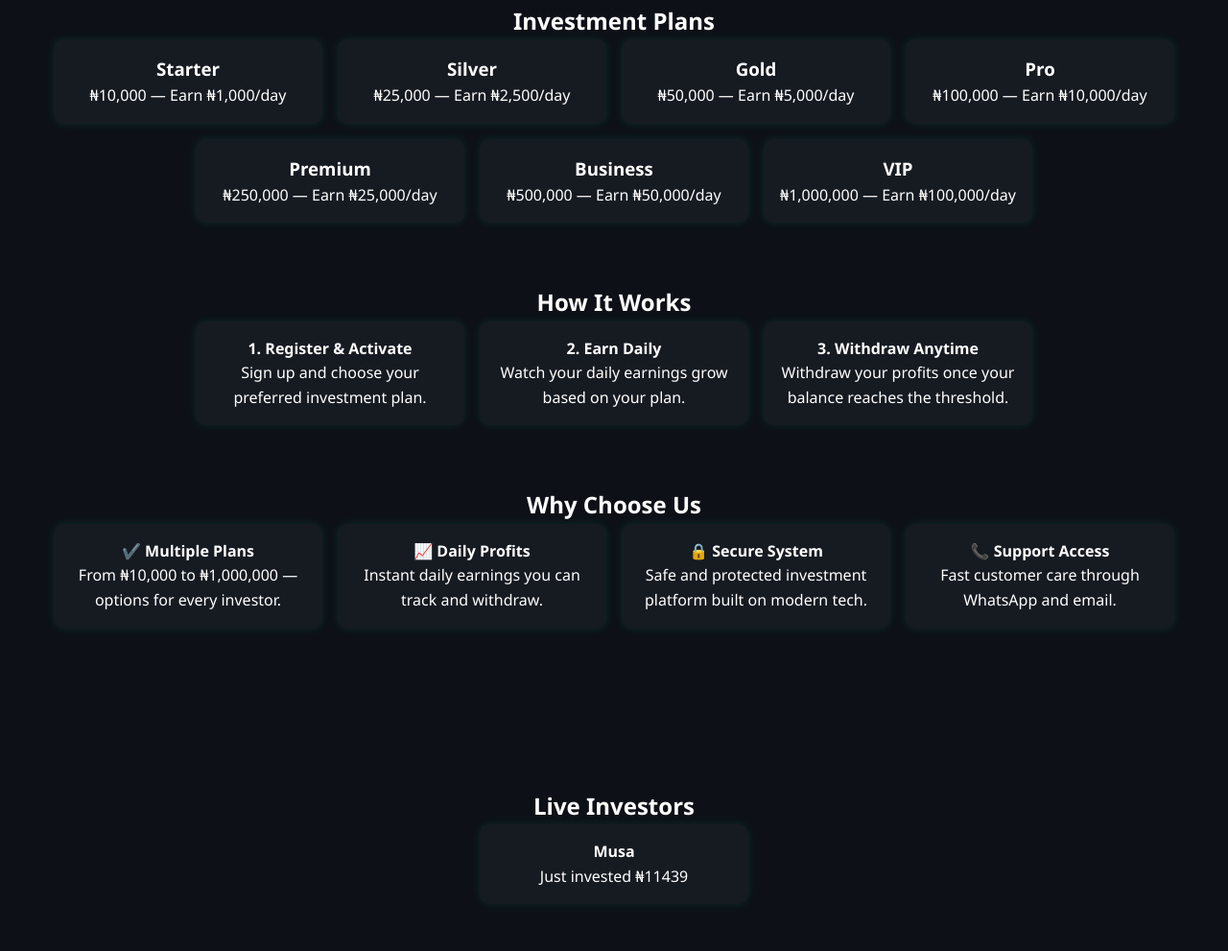
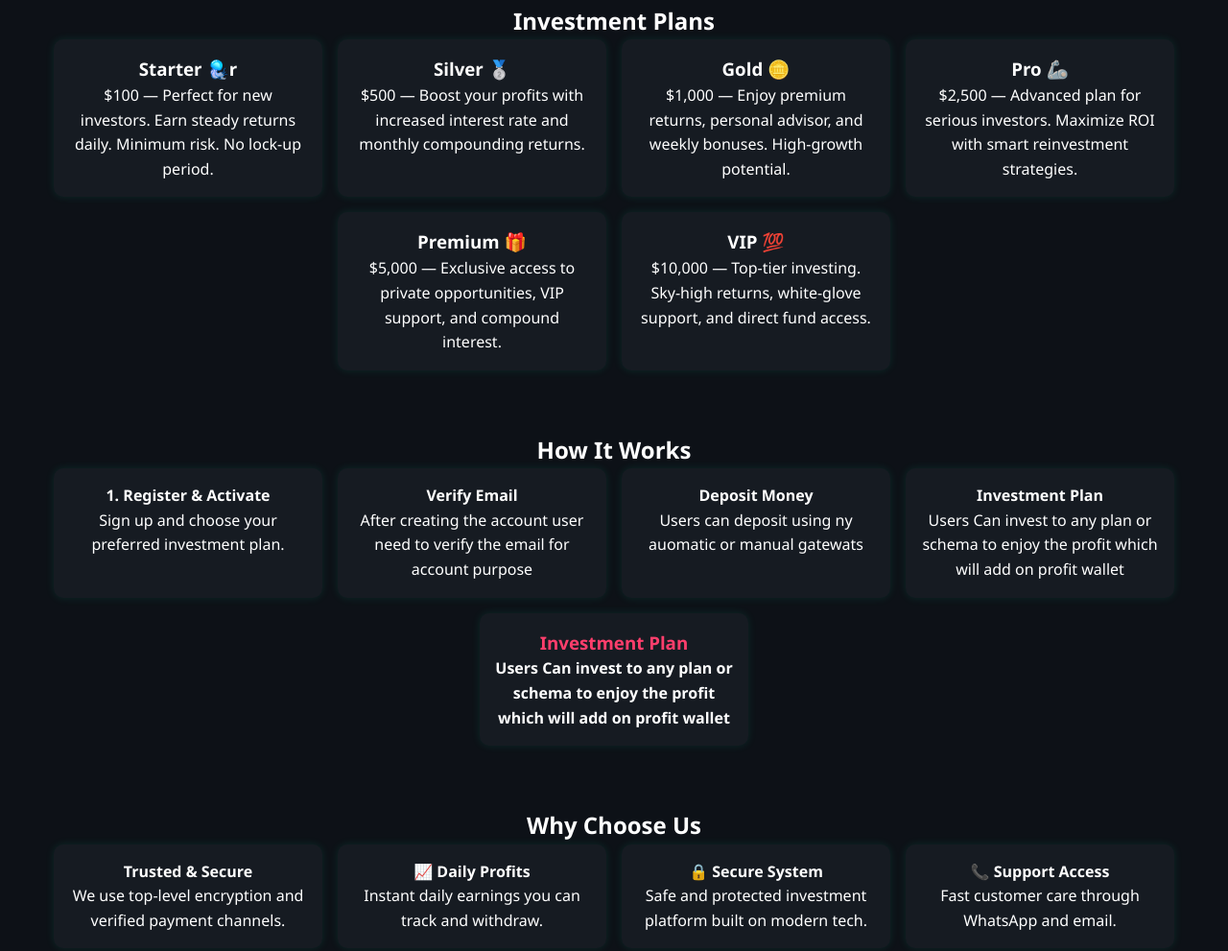
Before and after one commit to GrowthFund/Global-Invest, a plain HTML site: page index.html in a window 1280 px wide. Shown: the part 532-1523 px from the top of the page at 96% size. Drawn offline with Linux system fonts and the light colour scheme.

Commit message:
Update index.html

```diff
--- a/index.html
+++ b/index.html
@@ -184,32 +184,28 @@
     <h2>Investment Plans</h2>
     <div class="plans">
       <div class="plan">
-        <h3>Starter</h3>
-        <p>₦10,000 — Earn ₦1,000/day</p>
+        <h3>Starter 🪼r</h3>
+        <p>$100 —  Perfect for new investors. Earn steady returns daily. Minimum risk. No lock-up period.</p>
       </div>
       <div class="plan">
-        <h3>Silver</h3>
-        <p>₦25,000 — Earn ₦2,500/day</p>
+        <h3>Silver 🥈</h3>
+        <p>$500 — Boost your profits with increased interest rate and monthly compounding returns.</p>
       </div>
       <div class="plan">
-        <h3>Gold</h3>
-        <p>₦50,000 — Earn ₦5,000/day</p>
+        <h3>Gold 🪙</h3>
+        <p>$1,000 —  Enjoy premium returns, personal advisor, and weekly bonuses. High-growth potential.</p>
       </div>
       <div class="plan">
-        <h3>Pro</h3>
-        <p>₦100,000 — Earn ₦10,000/day</p>
+        <h3>Pro 🦾</h3>
+        <p>$2,500 —  Advanced plan for serious investors. Maximize ROI with smart reinvestment strategies.</p>
       </div>
       <div class="plan">
-        <h3>Premium</h3>
-        <p>₦250,000 — Earn ₦25,000/day</p>
+        <h3>Premium 🎁</h3>
+        <p>$5,000 — Exclusive access to private opportunities, VIP support, and compound interest.</p>
       </div>
       <div class="plan">
-        <h3>Business</h3>
-        <p>₦500,000 — Earn ₦50,000/day</p>
-      </div>
-      <div class="plan">
-        <h3>VIP</h3>
-        <p>₦1,000,000 — Earn ₦100,000/day</p>
+        <h3>VIP 💯 </h3>
+        <p>$10,000 — Top-tier investing. Sky-high returns, white-glove support, and direct fund access.</p></p>
       </div>
     </div>
   </section>
@@ -222,12 +218,21 @@
         <p>Sign up and choose your preferred investment plan.</p>
       </div>
       <div class="step">
-        <h4>2. Earn Daily</h4>
-        <p>Watch your daily earnings grow based on your plan.</p>
+        <h4>Verify Email</h4>
+        <p>After creating the account user need to verify the email for account purpose</p>
       </div>
       <div class="step">
-        <h4>3. Withdraw Anytime</h4>
-        <p>Withdraw your profits once your balance reaches the threshold.</p>
+       <h4>Deposit Money</h4>
+        <p>Users can deposit using ny auomatic or manual gatewats</p>
+      </div>
+      <div class="step">
+         <h4>Investment Plan</h4>
+        <p>Users Can invest to any plan or schema to enjoy the profit which will add on profit wallet</p>
+      </div>
+      <div class="step">
+         <h3 style="color: #ff3e6c;">Investment Plan</h3>
+        <h4>Users Can invest to any plan or schema to enjoy the profit which will add on profit wallet</h4>
+
       </div>
     </div>
   </section>
@@ -236,8 +241,8 @@
     <h2>Why Choose Us</h2>
     <div class="reasons">
       <div class="reason">
-        <h4>✔️ Multiple Plans</h4>
-        <p>From ₦10,000 to ₦1,000,000 — options for every investor.</p>
+        <h4>Trusted & Secure</h4>
+        <p>We use top-level encryption and verified payment channels.</p>
       </div>
       <div class="reason">
         <h4>📈 Daily Profits</h4>
@@ -250,6 +255,10 @@
       <div class="reason">
         <h4>📞 Support Access</h4>
         <p>Fast customer care through WhatsApp and email.</p>
+      </div>
+      <div class="reason">
+        <h4>Easy Withdrawals</h4>
+        <p>Withdraw profits anytime after reaching your threshold.</p>
       </div>
     </div>
   </section>
```
